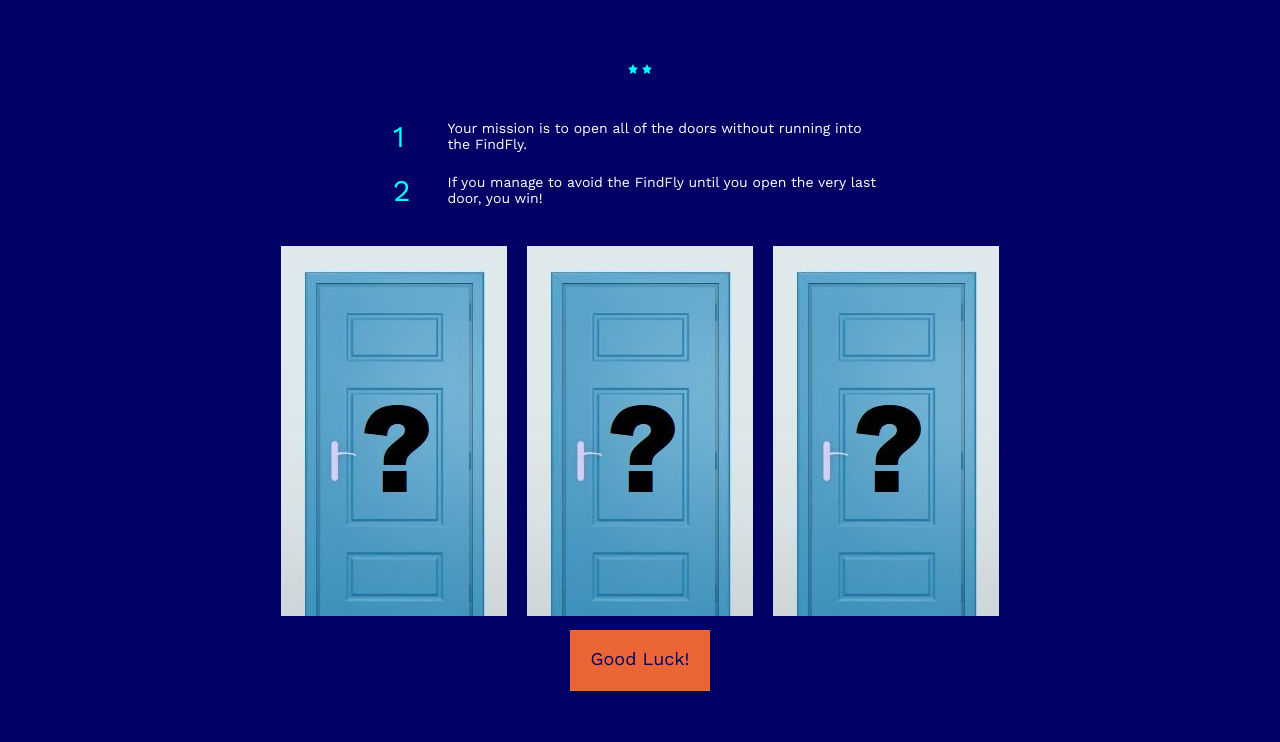
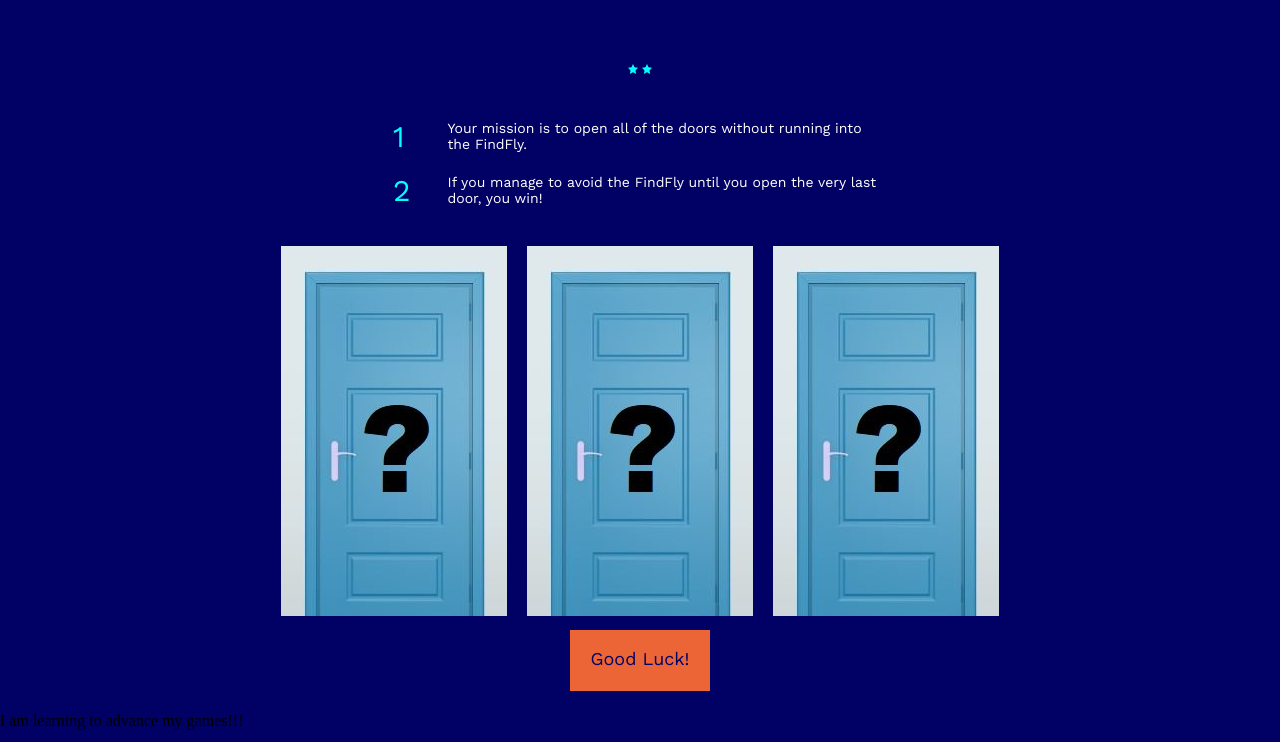
Before and after one commit to fun-projects-library/Choose-Door, a plain HTML site: page index.html in a window 1280 px wide. Shown: the part 58-800 px from the top of the page. Drawn offline with nearby package versions, Linux system fonts and the light colour scheme.

Commit message:
added span tag

```diff
--- a/index.html
+++ b/index.html
@@ -41,6 +41,8 @@
     </div>
     <div id="start" class="start-row">Good Luck!</div>
 
+    <span>I am learning to advance my games!!!</span>
+
     <script type="text/javascript" src="script.js" ></script>
   </body>
 </html>
```
